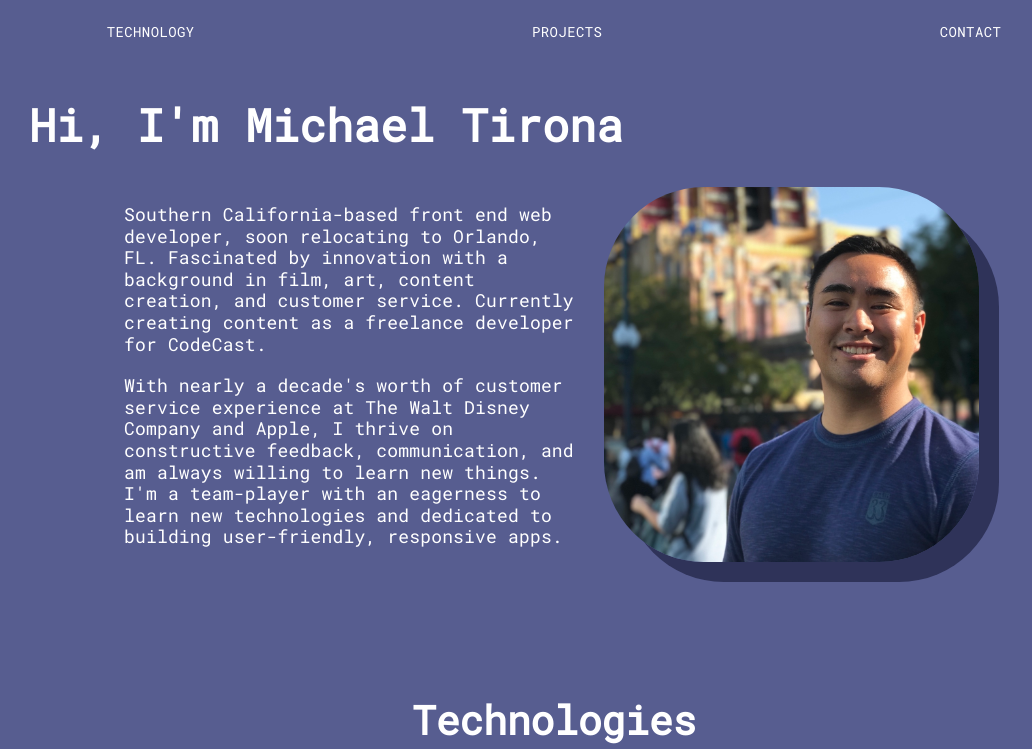
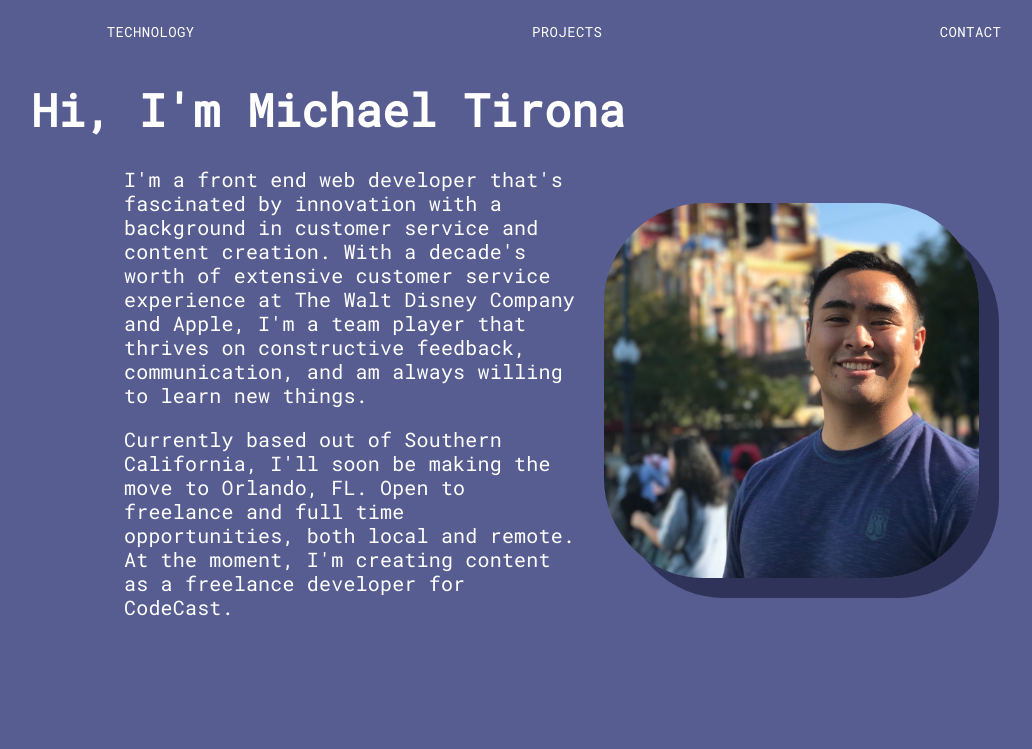
Before and after one commit to tironam/PortfolioReact, a React (Create React App) app: page / in a window 1280 px wide. Shown: the top 749 px of the page, without its empty margins (86-1118 px from the left). Built offline with nearby package versions, Linux system fonts and the light colour scheme.

Commit message:
Adjust the about section text

```diff
--- a/src/pages/About/About.js
+++ b/src/pages/About/About.js
@@ -11,7 +11,7 @@ const useStyles = makeStyles((theme) => ({
     minWidth: 275,
   },
   section: {
-    margin: 35,
+    margin: 5,
   },
   img: {
     maxHeight: 375,
@@ -28,21 +28,21 @@ const useStyles = makeStyles((theme) => ({
   text: {
     margin: 10,
     color: "white",
-    fontSize: 18,
+    fontSize: 20,
     textAlign: "left",
     [theme.breakpoints.down("xs")]: {
       textAlign: "center",
-      fontSize: 15,
-      lineHeight: 1,
-      marginLeft: theme.spacing(1),
-      marginRight: theme.spacing(1),
+      fontSize: 16,
+      lineHeight: 1.3,
+      marginLeft: theme.spacing(2),
+      marginRight: theme.spacing(2),
       marginBottom: theme.spacing(2)
     },
     lineHeight: 1.2,
     fontFamily: "roboto mono",
   },
   name: {
-    marginLeft: theme.spacing(10),
+    marginLeft: theme.spacing(14),
     color: "white",
     fontSize: 45,
     textAlign: "left",
@@ -78,11 +78,7 @@ const About = (props) => {
         sm={12}
         className={classes.about}
       >
-        <ScrollAnimation
-            animateIn="fadeIn"
-            animateOut="fadeOut"
-            delay="200"
-        >
+        <ScrollAnimation animateIn="fadeIn" animateOut="fadeOut" delay="200">
           <Grid
             container
             direction="column"
@@ -91,33 +87,25 @@ const About = (props) => {
             className={classes.container}
           >
             <Typography className={classes.text} align="center">
-                    Southern California-based front end web developer, soon relocating
-                    to Orlando, FL. Fascinated by innovation with a background in
-                    film, art, content creation, and customer service. Currently
-                    creating content as a freelance developer for CodeCast.
+              I'm a front end web developer that's fascinated by innovation with
+              a background in customer service and content creation.
+              With a decade's worth of extensive customer service experience at The
+              Walt Disney Company and Apple, I'm a team player that thrives on constructive feedback, communication, and am always willing to learn new things.
             </Typography>
             {/* <br /> */}
             <Typography className={classes.text} align="center">
-                    With nearly a decade's worth of customer service experience at The
-                    Walt Disney Company and Apple, I thrive on constructive feedback,
-                    communication, and am always willing to learn new things. I'm a
-                    team-player with an eagerness to learn new technologies and
-                    dedicated to building user-friendly, responsive apps.
+              Currently based out of Southern California, I'll soon be making
+              the move to Orlando, FL. Open to freelance and full time
+              opportunities, both local and remote. At the moment, I'm creating content as a freelance developer for CodeCast.
             </Typography>
           </Grid>
         </ScrollAnimation>
-        <ScrollAnimation
-            animateIn="fadeIn"
-            animateOut="fadeOut"
-            delay="200"
-        >
-            <img
-                alt="Michael Tirona" className={classes.img} src={picture}
-            />
+        <ScrollAnimation animateIn="fadeIn" animateOut="fadeOut" delay="200">
+          <img alt="Michael Tirona" className={classes.img} src={picture} />
         </ScrollAnimation>
       </Grid>
     </div>
-  )
+  );
 }
 
 export default About
```
Lines whose indentation alone changed are shown as unchanged.
